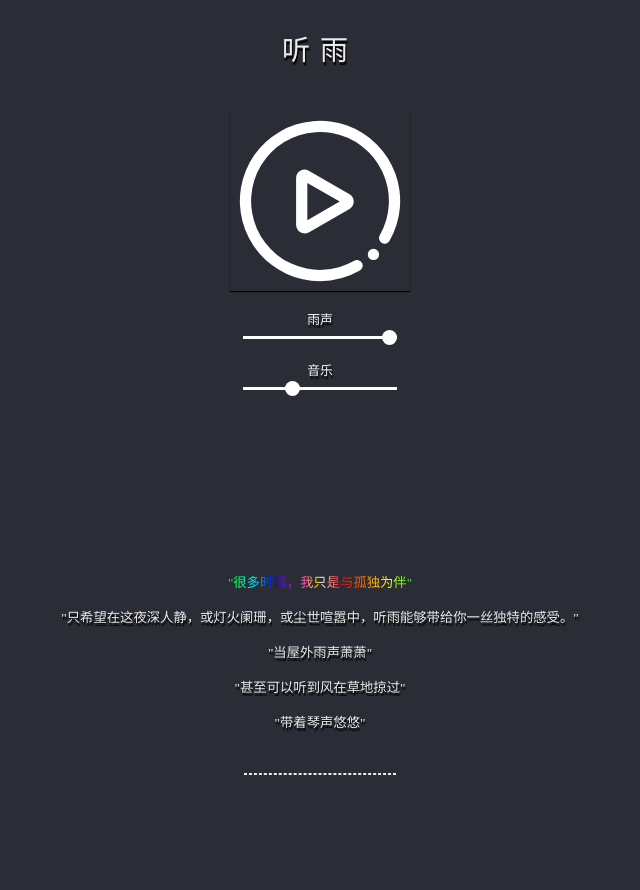
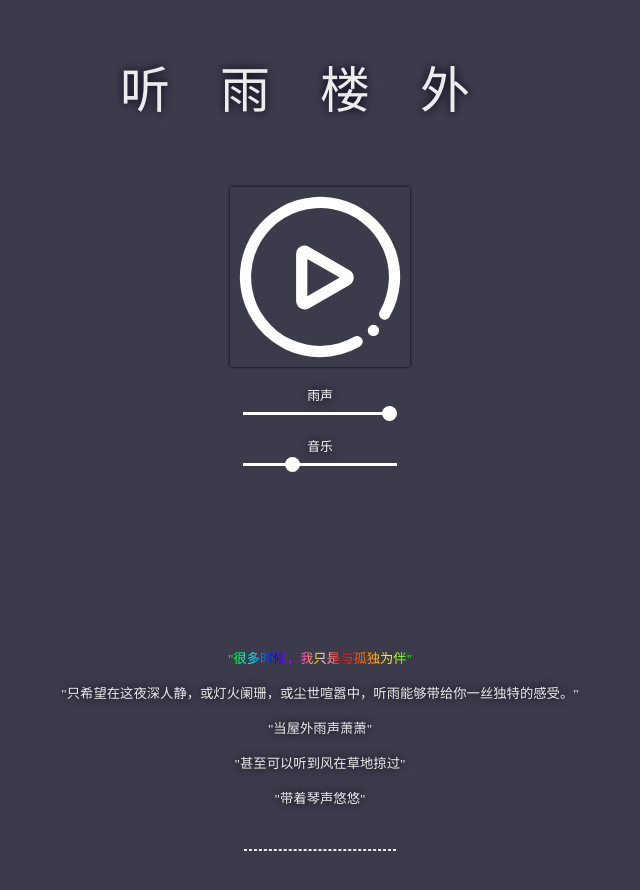
Before and after one commit to mitoop/listen-rain, a plain HTML site: page index.html in a window 1280 px wide. Shown: the whole page, without its empty margins (320-960 px from the left). Before the commit the page ends 821 px from the top, so only its background shows below. Drawn offline with Linux system fonts and the light colour scheme.

Commit message:
style
Signed-off-by: mitoop <me@mitoop.com>

```diff
--- a/index.html
+++ b/index.html
@@ -15,7 +15,7 @@
     </style>
 </head>
 <body>
-<div id="center_area" style="font-size:0.8em;"><h3 id="center_area_title" class="text-shadow">听雨</h3><br/>
+<div id="center_area" style="font-size:0.8em;"><h3 id="center_area_title" class="text-shadow">听雨楼外</h3><br/>
     <button id="btnPlay" class="play" onclick="playAudio()"></button>
     <br/><br/>
     <div class="volume_control"><label class="text-shadow">雨声<input type="range" onchange="setVolume( 1)" min="0" max="1" step="0.01" value="1" id="volumn_rain"/></label></div>
--- a/resources/styles.css
+++ b/resources/styles.css
@@ -3,7 +3,7 @@ body {
     margin: 0;
     background-size: cover;
     background-repeat: no-repeat;
-    background-color: #2b2d36;
+    background-color: #3b3b4c;
     font-size: 16px;
     color: #fff;
     background-position: center;
@@ -21,7 +21,7 @@ body {
     background-repeat: no-repeat;
     background-position: center;
     outline: 0;
-    box-shadow: 0px 1px 1px #000;
+    box-shadow: 0 0 3px #000010;
 }
 
 .play {
@@ -55,10 +55,10 @@ body {
 }
 
 #center_area_title{
-    font-size:28px;
+    font-size:50px;
     font-weight: 200;
     color: #ececec;
-    letter-spacing: 10px;
+    letter-spacing: 50px;
 }
 
 input[type=range] {
@@ -207,5 +207,5 @@ input[type=range]:focus::-ms-fill-upper {
 }
 
 .text-shadow{
-    text-shadow: 1px 3px 1px #000;
+    text-shadow: 0 0 10px #000010;
 }
```
